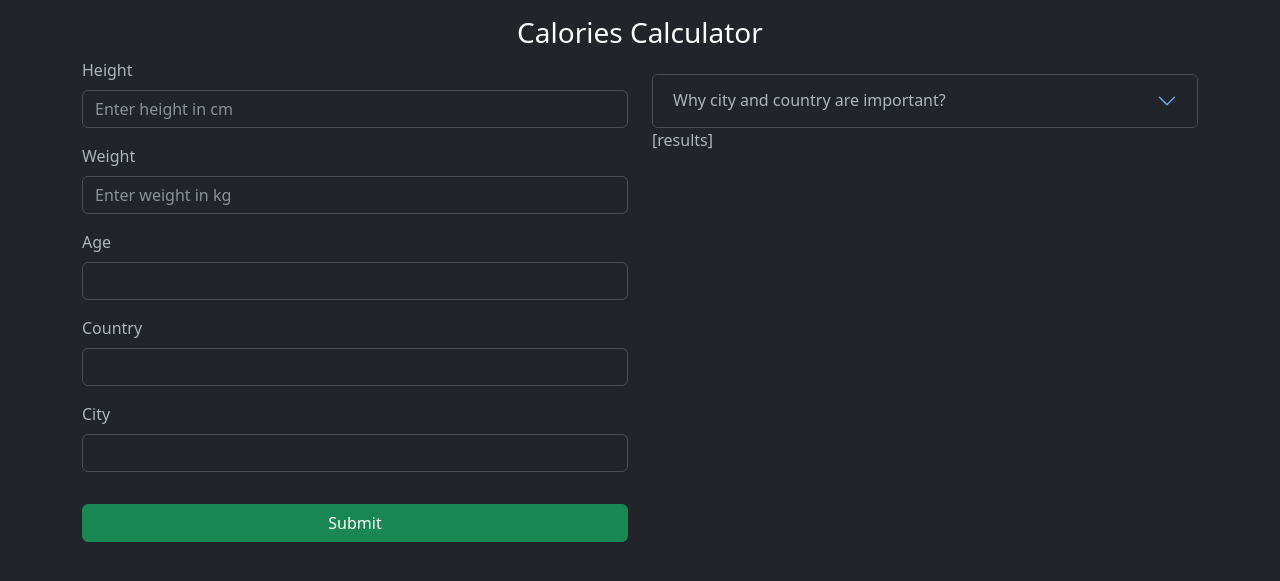
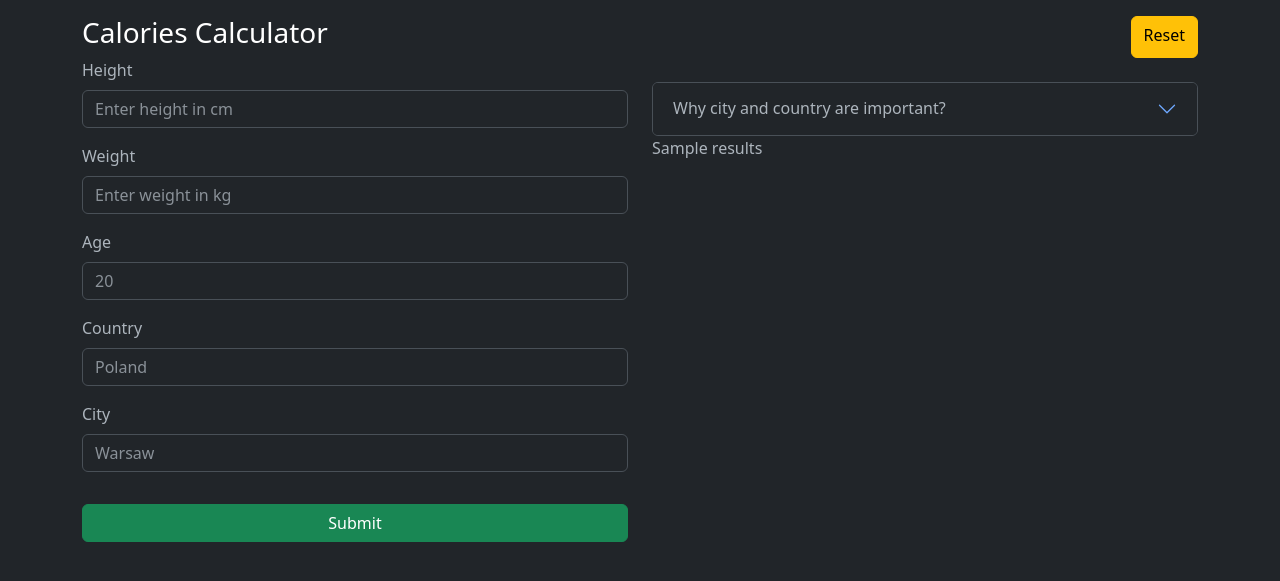
Before and after one commit to philipkogel/calorie-calculator, a Flask app: template app/templates/index.html in a window 1280 px wide. Shown: the top 581 px of the page. Run offline with Flask 2, Linux system fonts and the light colour scheme; the template is opened without the code that fills it: values that come from a table or form of the project are taken from there, most other values are stand-ins (such as "Sample title", 1, 10 or a date in 2020); some libraries are stand-ins or nearby versions.

Commit message:
feat(FormResults): getting form data for get temperature method

```diff
--- a/app/models/Calorie.py
+++ b/app/models/Calorie.py
@@ -1,5 +1,5 @@
 """ Calorie model """
-from User import User
+from .User import User
 
 class Calorie(User):
     """
--- a/app/models/CaloriesForm.py
+++ b/app/models/CaloriesForm.py
@@ -1,5 +1,6 @@
 from wtforms import StringField, FormField, IntegerField, FloatField, Form, SubmitField
 from wtforms.validators import DataRequired
+
 class CaloriesForm(Form):
     height = FloatField(
         label='Height',
@@ -11,8 +12,8 @@ class CaloriesForm(Form):
         validators=[DataRequired()],
         description='Enter weight in kg'
     )
-    age = IntegerField(label='Age', validators=[DataRequired()])
-    city = StringField(label='City', validators=[DataRequired()])
-    country = StringField(label='Country', validators=[DataRequired()])
+    age = IntegerField(label='Age', validators=[DataRequired()], description="20")
+    city = StringField(label='City', validators=[DataRequired()], description="Warsaw")
+    country = StringField(label='Country', validators=[DataRequired()], description="Poland")
 
     submit = SubmitField(label='Submit')
--- a/app/models/Temperature.py
+++ b/app/models/Temperature.py
@@ -10,7 +10,7 @@ class Temperature:
     __yml_path = 'temperature.yml'
     __url = 'https://www.timeanddate.com/weather/'
     __extractor = Extractor.from_yaml_file(__yml_path)
-    def __init__(self, country, city) -> None:
+    def __init__(self, country: str, city: str) -> None:
         self.country = country.replace(' ', '-')
         self.city = city.replace(' ', '-')
 
--- a/app/templates/index.html
+++ b/app/templates/index.html
@@ -10,9 +10,12 @@
   <body>
     <div class="container">
         <div class="row mt-3">
-            <h3 class="text-center">Calories Calculator</h3>
+            <div class="d-flex justify-content-between">
+                <h3 class="text-center">Calories Calculator</h3>
+                <a href="/" class="btn btn-warning">Reset</a>
+            </div>
             <div class="col-6">
-                <form>
+                <form action="/" method="POST" autocomplete="off">
                     <div class="mb-3">
                         <label for="height" class="form-label">{{calories_form.height.label}}</label>
                         {{
@@ -35,21 +38,21 @@
                     </div>
                     <div class="mb-3">
                         <label for="age" class="form-label">{{calories_form.age.label}}</label>
-                        {{ calories_form.weight(class="form-control", type="number") }}
+                        {{ calories_form.age(class="form-control", type="number", placeholder=calories_form.age.description) }}
                     </div>
                     <div class="mb-3">
                         <label for="country" class="form-label">{{calories_form.country.label}}</label>
-                        {{ calories_form.weight(class="form-control", type="text") }}
+                        {{ calories_form.country(class="form-control", type="text", placeholder=calories_form.country.description) }}
                     </div>
                     <div class="mb-3">
                         <label for="city" class="form-label">{{calories_form.city.label}}</label>
-                        {{ calories_form.weight(class="form-control", type="text") }}
+                        {{ calories_form.city(class="form-control", type="text", placeholder=calories_form.city.description) }}
                     </div>
                     {{ calories_form.submit(class="btn btn-success w-100 mt-3") }}
                 </form>
             </div>
             <div class="col-6">
-                <div class="accordion mt-3" id="accordion">
+                <div class="accordion mt-4" id="accordion">
                   <div class="accordion-item">
                     <h2 class="accordion-header" id="heading-one">
                       <button
@@ -73,7 +76,7 @@
                   </div>
                 </div>
                 {% if results %}
-                 [results]
+                 {{ results }}
                 {% endif %}
             </div>
         </div>
```
Also changed, not shown: app/models/HomePage.py (+13 -1 lines).
